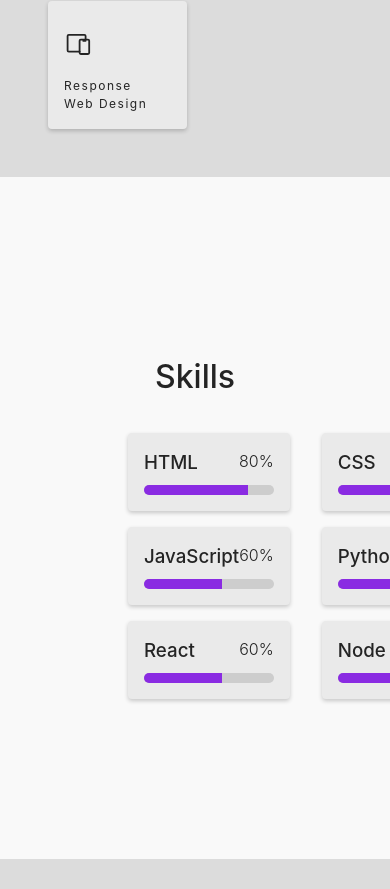
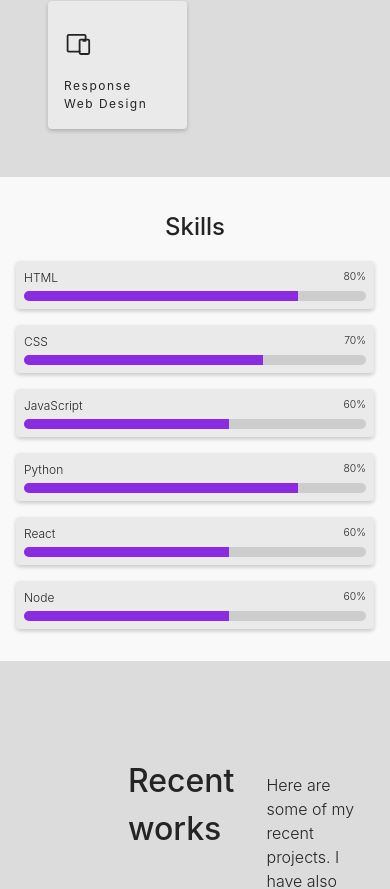
Before and after one commit to rabin245/portfolio-intern, a React (Vite) app: page / in a window 390 px wide. Shown: the part 1057-1946 px from the top of the page. Built offline with nearby package versions, Linux system fonts and the light colour scheme; a web font is replaced by a local one.

Commit message:
make skills section responsive

```diff
--- a/src/components/Card/Card.module.css
+++ b/src/components/Card/Card.module.css
@@ -58,6 +58,7 @@
 }
 
 .SkillCard__description > p {
+  font-size: 0.95rem;
   margin: 0;
   font-weight: 300;
 }
@@ -145,6 +146,24 @@
   .AboutCard__title {
     font-size: 1rem;
   }
+
+  /* skills card */
+  .SkillCard {
+    padding: 0.5rem;
+  }
+
+  .SkillCard__description {
+    margin-bottom: 0.25rem;
+  }
+
+  .SkillCard__description > h3 {
+    font-size: 0.85rem;
+    font-weight: 300;
+  }
+
+  .SkillCard__description > p {
+    font-size: 0.75rem;
+  }
 }
 
 @media only screen and (max-width: 768px) {
@@ -168,6 +187,15 @@
     height: 1.8rem;
     stroke-width: 1.5;
   }
+
+  /* skills card */
+  .SkillCard__description > h3 {
+    font-size: 0.75rem;
+  }
+
+  .SkillCard__description > p {
+    font-size: 0.65rem;
+  }
 }
 
 @media only screen and (max-width: 350px) {
--- a/src/pages/Skills/Skills.module.css
+++ b/src/pages/Skills/Skills.module.css
@@ -16,6 +16,34 @@
 
 .cards {
   display: grid;
-  grid-template-columns: repeat(2, 1fr);
+  grid-template-columns: repeat(2, minmax(0, 1fr));
   gap: 1rem 2rem;
 }
+
+@media only screen and (max-width: 1024px) {
+  .wrapper {
+    padding: 3rem 2rem 10rem 2rem;
+  }
+}
+
+@media only screen and (max-width: 768px) {
+  .wrapper {
+    padding: 2rem 1rem;
+  }
+
+  .wrapper > h1 {
+    font-size: 1.5rem;
+    margin-bottom: 1rem;
+    margin-top: 0;
+  }
+
+  .cards {
+    grid-template-columns: repeat(2 minmax(0, 1fr));
+  }
+}
+
+@media only screen and (max-width: 480px) {
+  .cards {
+    grid-template-columns: repeat(1, minmax(0, 1fr));
+  }
+}
```
